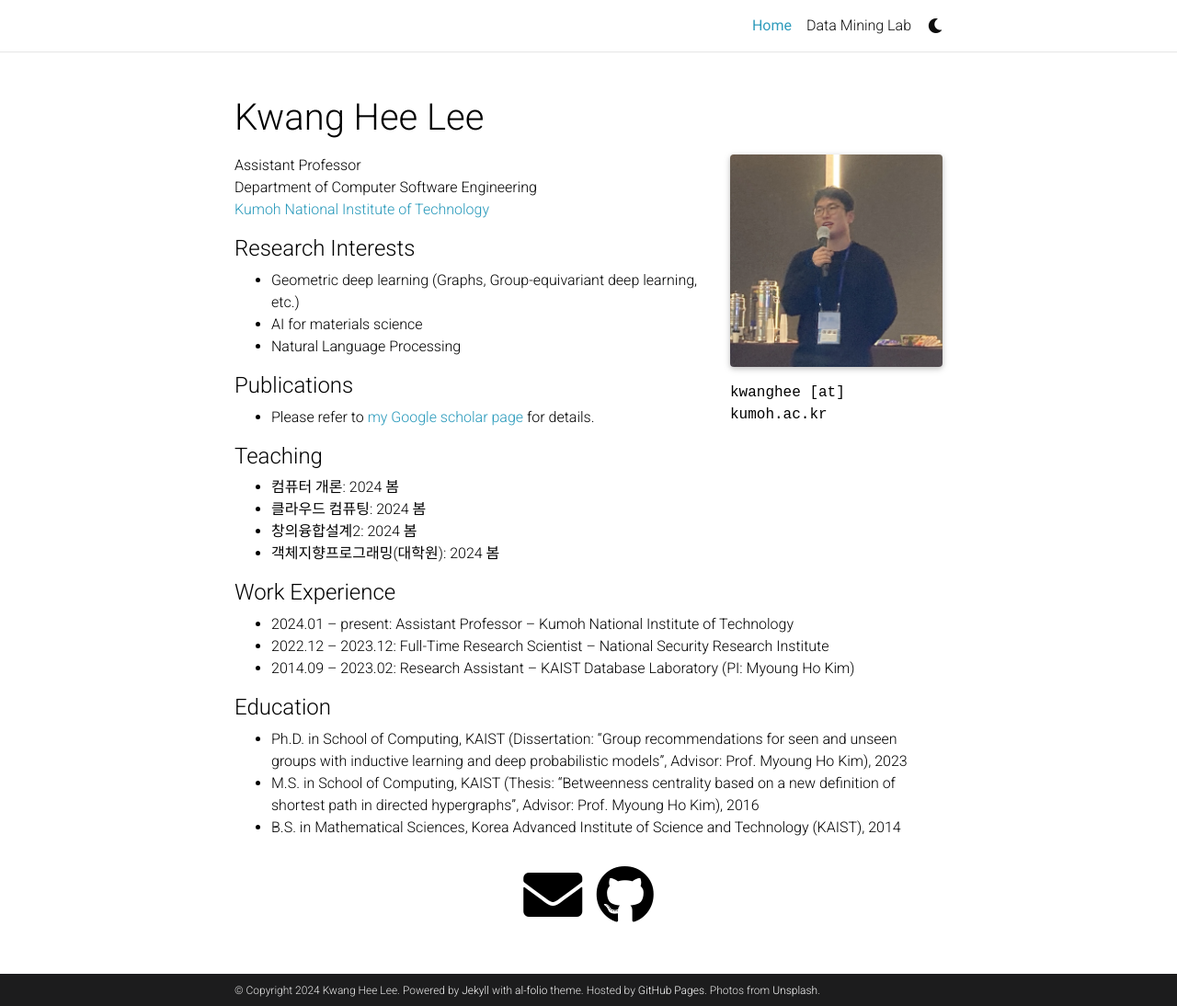
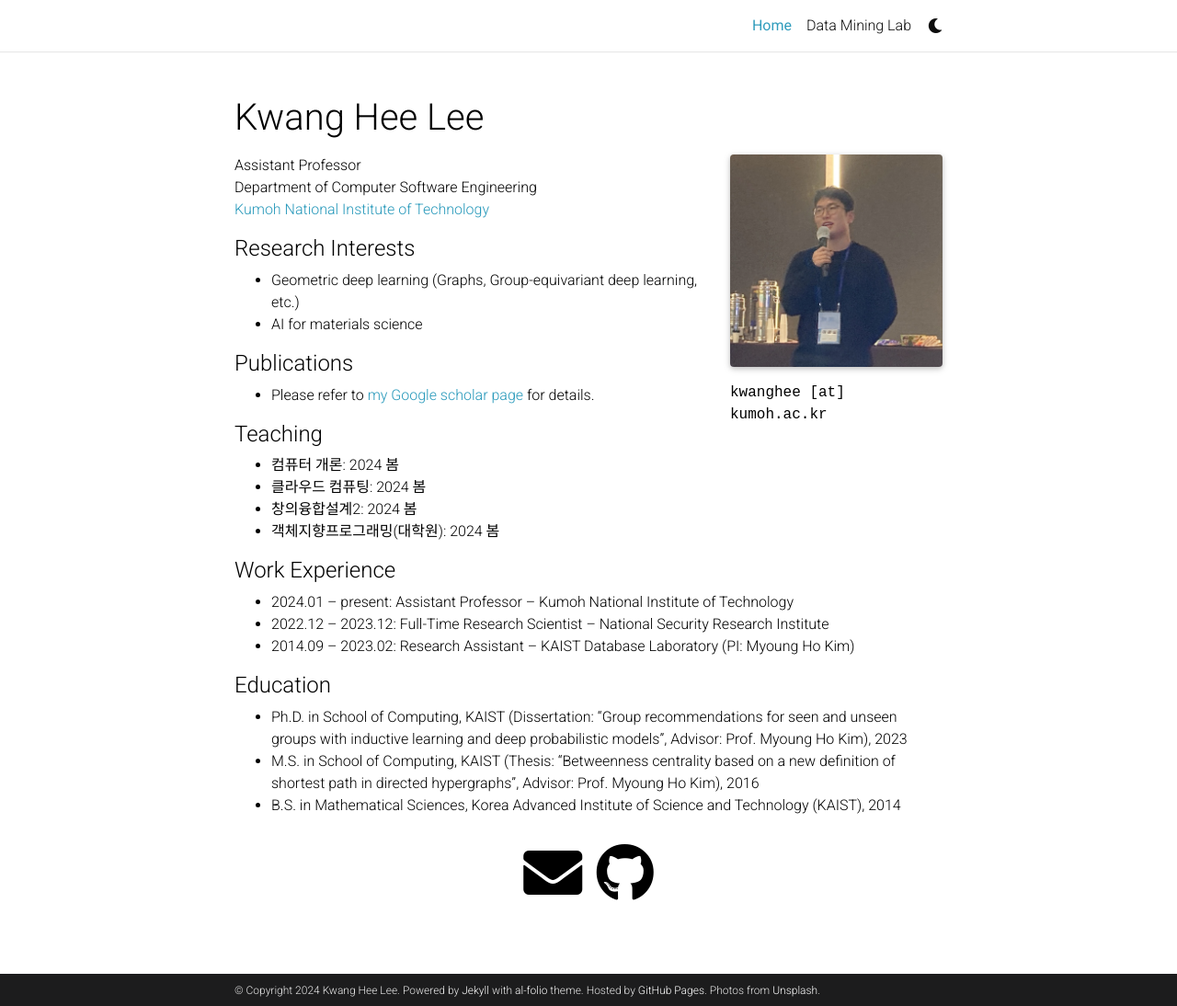
Before and after one commit to kwangheeya/kwangheeya.github.io, a Jekyll site: the page built from _pages/Home.md, in a window 1280 px wide and 1094 px high. Shown: the whole window at 92% size. Built offline with Jekyll 4.4.1, drawn with Linux system fonts in a browser that asks for light colours; full-size pictures stand in for the smaller copies a plugin makes; comment, search, counter and statistics services are not loaded; a style sheet for code colours, icons or effects is not loaded.

Commit message:
Update Home.md

```diff
--- a/_pages/Home.md
+++ b/_pages/Home.md
@@ -22,7 +22,6 @@ Department of Computer Software Engineering <br />
 
 - Geometric deep learning (Graphs, Group-equivariant deep learning, etc.)
 - AI for materials science
-- Natural Language Processing
 
 #### Publications
 
```
